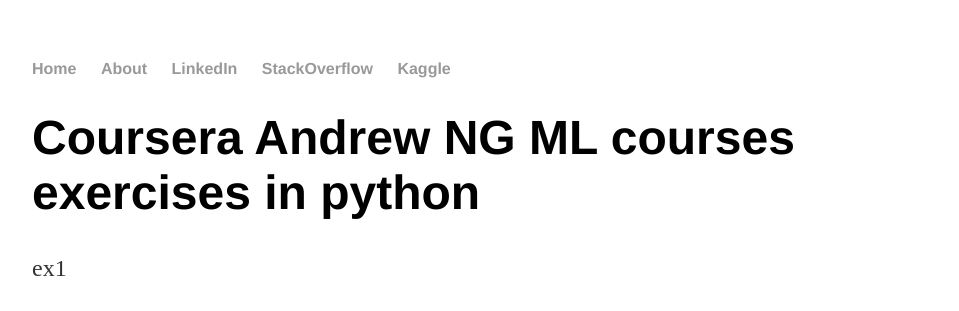
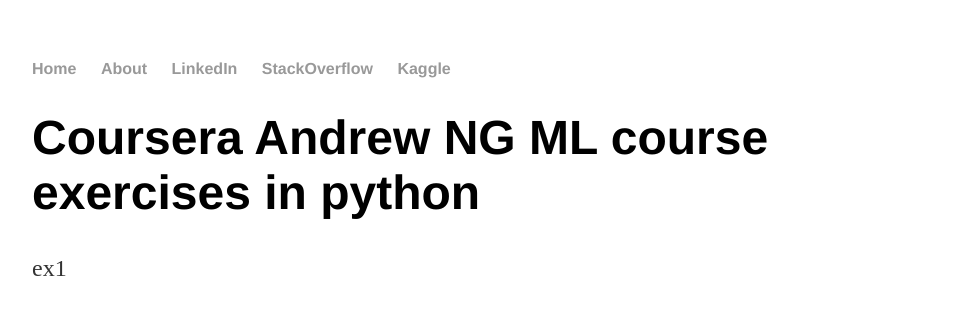
Before and after one commit to bk-anupam/bk-anupam.github.io, a Jekyll site: the page built from pages/AndrewNGExercises.html, in a window 1280 px wide. Shown: the top 311 px of the page, without its empty margins (160-1119 px from the left). Built offline with Jekyll 4.4.1, drawn with Linux system fonts in a browser that asks for light colours.

Commit message:
Update AndrewNGExercises.html

```diff
--- a/pages/AndrewNGExercises.html
+++ b/pages/AndrewNGExercises.html
@@ -3,7 +3,7 @@ layout: default
 title: Anupam (Developer, Learner, Explorer)
 ---
 <div class="blurb">
-	<h1>Coursera Andrew NG ML courses exercises in python</h1>
+	<h1>Coursera Andrew NG ML course exercises in python</h1>
 	<p>ex1</p>
 		<ul>
 			<li><a href="https://github.com/bk-anupam/AndrewNG_ML_Exercises/blob/master/ex1/linearRegression.ipynb">Linear Regression</a></li>
```
